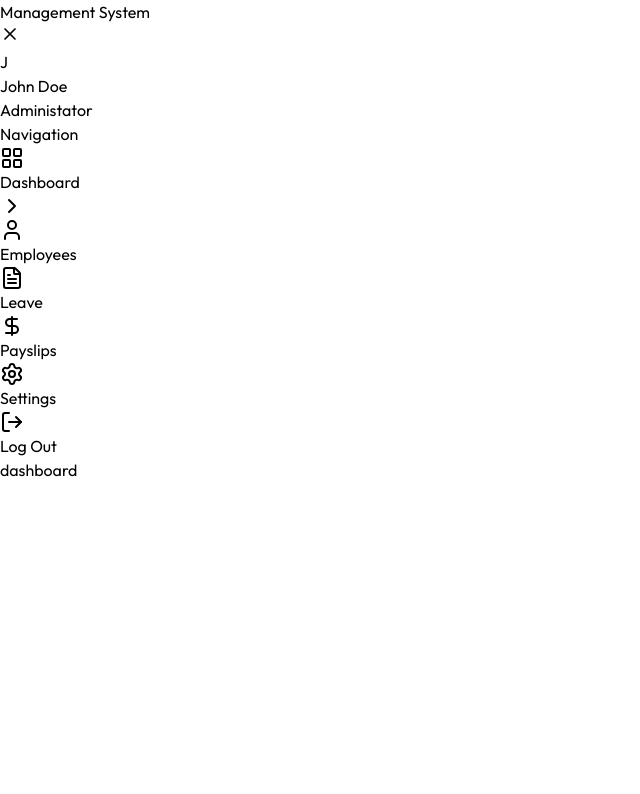
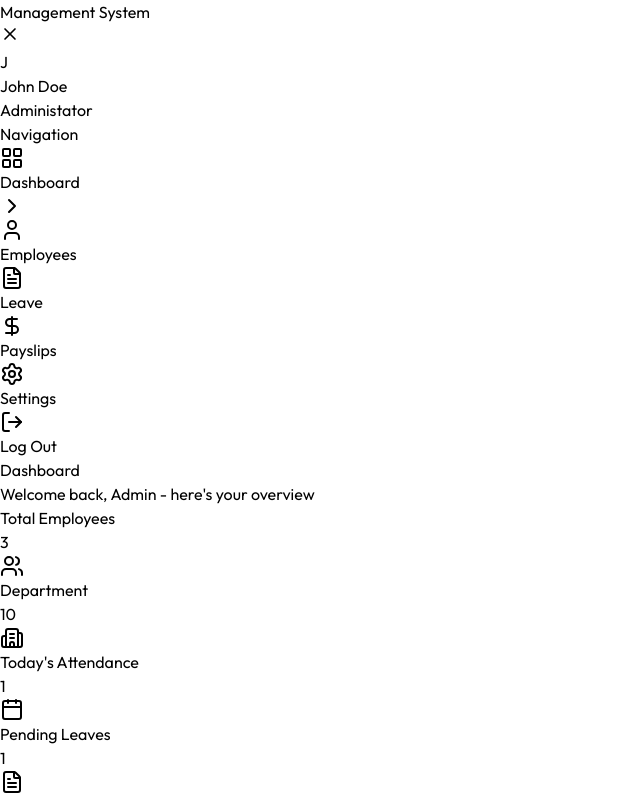
Before and after one commit to Bri-igbt/Employee_Management_Systems, a React (Vite) app in the folder client/: page /dashboard in a window 1280 px wide. Shown: the part 580-1374 px from the top of the page, without its empty margins (0-640 px from the left). Before the commit the page ends 1062 px from the top, so only its background shows below. Built offline with nearby package versions, Linux system fonts and the light colour scheme.

Commit message:
Dashboard page UI Completed

```diff
--- /dev/null
+++ b/client/src/components/AdminDashboard.jsx
@@ -0,0 +1,57 @@
+import React from 'react'
+import { Building2Icon, CalendarIcon, FileTextIcon, UsersIcon } from 'lucide-react'
+import { } from 'react-router-dom'
+
+const AdminDashboard = ({ data }) => {
+    const cards = [
+        {
+            icon: UsersIcon,
+            value: data.totalEmployees,
+            label: "Total Employees",
+            description: "Active workforce"
+        },
+        {
+            icon: Building2Icon,
+            value: data.totalDepartments,
+            label: "Department",
+            description: "Organisation units"
+        },
+        {
+            icon: CalendarIcon,
+            value: data.todayAttendance,
+            label: "Today's Attendance",
+            description: "Checked in today"
+        },
+        {
+            icon: FileTextIcon,
+            value: data.pendingLeaves,
+            label: "Pending Leaves",
+            description: "Awaiting approval"
+        },
+    ]
+    return (
+        <div className='animate-fade-in'>
+            <div className='page-header'>
+                <h1 className='page-title'>Dashboard </h1>
+                <p className='page-subtitle'>
+                    Welcome back, Admin - here's your overview
+                </p>
+            </div>
+
+            <div className='grid grid-cols-1 sm:grid-cols-2 lg:grid-cols-4 gap-4 sm:gap-5 mb-8'>
+                {cards.map((item) => (
+                    <div key={item.label} className='card card-hover p-5 sm:p-6 relative overflow-hidden group flex items-center justify-between'>
+                        <div>
+                            <div className='absolute left-0 top-0 bottom-0 w-1 rounded-r-full bg-slate-500/70 group-hover:bg-orange-500/70' />
+                            <p className='text-sm font-medium text-slate-700'>{item.label}</p>
+                            <p className='text-2xl font-bold text-slate-900 mt-1'>{item.value}</p>
+                        </div>
+                        <item.icon className='size-10 p-2.5 rounded-lg bg-slate-100 text-slate-600 group-hover:bg-orange-50 group-hover:text-orange-600 transition-colors duration-200' />
+                    </div>
+                ))}
+            </div>
+        </div>
+    )
+}
+
+export default AdminDashboard
--- /dev/null
+++ b/client/src/components/EmployeeDashboard.jsx
@@ -0,0 +1,64 @@
+import React from 'react'
+import { ArrowRightIcon, CalendarIcon, DollarSignIcon, FileTextIcon } from 'lucide-react'
+import { Link } from 'react-router-dom'
+
+const EmployeeDashboard = ({ data }) => {
+    const emp = data.employee;
+
+    const cards = [
+        {
+            icon: CalendarIcon,
+            value: data.currentMonthAttendance,
+            title: "Days Present",
+            subtitle: "This month"
+        },
+        {
+            icon: FileTextIcon,
+            value: data.pendingLeaves,
+            title: "Pending Leaves",
+            subtitle: "Awaiting approval"
+        },
+        {
+            icon: DollarSignIcon,
+            value: data.latestPayslip ? `$${data.latestPayslip.netSalary?.toLocaleString()}` : "N/A",
+            title: "Latest Payslip",
+            subtitle: "Most recent payout"
+        }
+    ]
+
+    return (
+        <div className='animate-fade-in'>
+            <div className='page-header'>
+                <h1 className='page-title'>Welcome, {emp?.firstName}! </h1>
+                <p className='page-subtitle'>
+                    {emp?.position} - {emp?.department || "No Department"}
+                </p>
+            </div>
+
+            <div className='grid grid-cols-1 sm:grid-cols-3 gap-4 sm:gap-5 mb-8'>
+                {cards.map((item, index) => (
+                    <div key={index} className='card card-hover p-5 sm:p-6 relative overflow-hidden group flex items-center justify-between'>
+                        <div>
+                            <div className='absolute left-0 top-0 bottom-0 w-1 rounded-r-full bg-slate-500/70 group-hover:bg-orange-500/70' />
+                            <p className='text-sm font-medium text-slate-700'>{item.title}</p>
+                            <p className='text-2xl font-bold text-slate-900 mt-1'>{item.value}</p>
+                        </div>
+                        <item.icon className='size-10 p-2.5 rounded-lg bg-slate-100 text-slate-600 group-hover:bg-orange-50 group-hover:text-orange-600 transition-colors duration-200' />
+                    </div>
+                ))}
+            </div>
+
+            <div className='flex flex-col sm:flex-row gap-3'>
+                <Link to="/attendance" className='btn-primary text-center inline-flex gap-2 items-center justify-center'>
+                    Mark Attendance <ArrowRightIcon className='w-4 h-4' />
+                </Link>
+
+                <Link to="/leave" className='btn-secondary text-center'>
+                    Apply For Leave
+                </Link>
+            </div>
+        </div>
+    )
+}
+
+export default EmployeeDashboard
--- /dev/null
+++ b/client/src/components/Loading.jsx
@@ -0,0 +1,11 @@
+import React from 'react'
+
+const Loading = () => {
+    return (
+        <div className='flex justify-center items-center h-screen'>
+            <div className='animate-spin size-8 border-2 border-indigo-600 border-t-transparent rounded-full' />
+        </div>
+    )
+}
+
+export default Loading
--- a/client/src/index.css
+++ b/client/src/index.css
@@ -21,7 +21,7 @@
 
     /* Button styles */
     .btn-primary {
-        @apply bg-linear-to-r from-indigo-600 to-indigo-500 text-white px-5 py-2.5 rounded-md text-sm hover:from-indigo-700 hover:to-indigo-600 transition-all duration-200 shadow-md shadow-indigo-500/25 active:scale-[0.98];
+        @apply bg-gradient-to-r from-orange-600 to-orange-500 text-white px-5 py-2.5 rounded-md text-sm hover:from-orange-700 hover:to-orange-600 transition-all duration-200 shadow-md shadow-orange-500/25 active:scale-[0.98];
     }
 
     .btn-secondary {
--- a/client/src/pages/Dashboard.jsx
+++ b/client/src/pages/Dashboard.jsx
@@ -1,11 +1,28 @@
-import React from 'react'
+import React, { useEffect, useState } from 'react'
+import { dummyAdminDashboardData, dummyEmployeeDashboardData } from '../assets/assets.jsx';
+import Loading from '../components/Loading.jsx';
+import EmployeeDashboard from '../components/EmployeeDashboard.jsx';
+import AdminDashboard from '../components/AdminDashboard.jsx';
 
 const Dashboard = () => {
-    return (
-        <div>
-            dashboard
-        </div>
-    )
+    const [data, setData] = useState(null);
+    const [loading, setLoading] = useState(true);
+
+    useEffect(() => {
+        setData(dummyAdminDashboardData);
+        setTimeout(() => {
+            setLoading(false)
+        }, 1000);
+    }, [])
+
+    if(loading) return <Loading />
+    if(!data) return <p className='text-center text-slate-500 py-12'>Failed to load dashboard</p>
+
+    if(data.role === "ADMIN") {
+        return <AdminDashboard data={data}/>
+    } else {
+        return <EmployeeDashboard data={data} />
+    }
 }
 
 export default Dashboard
```
